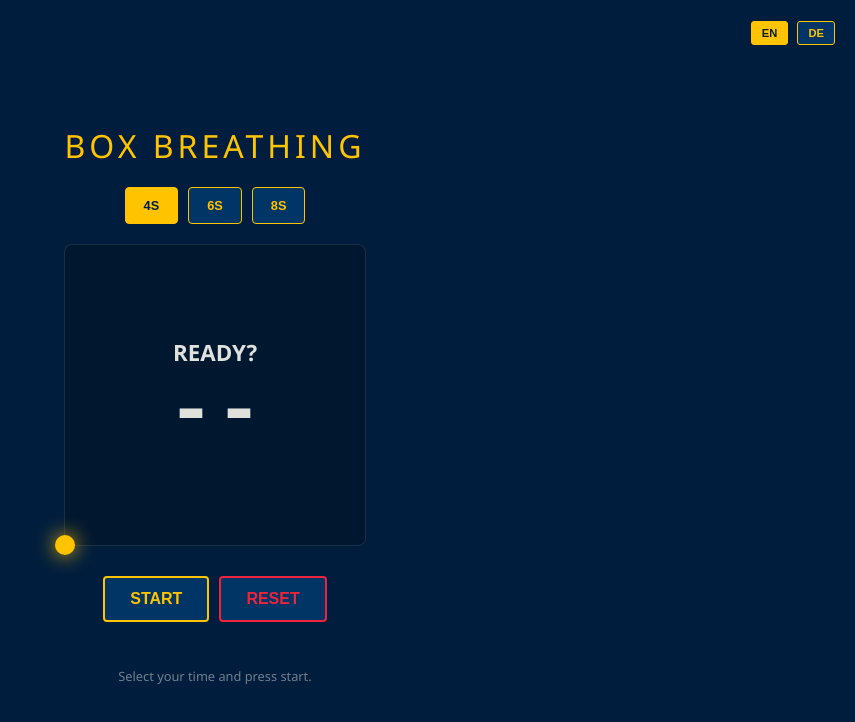
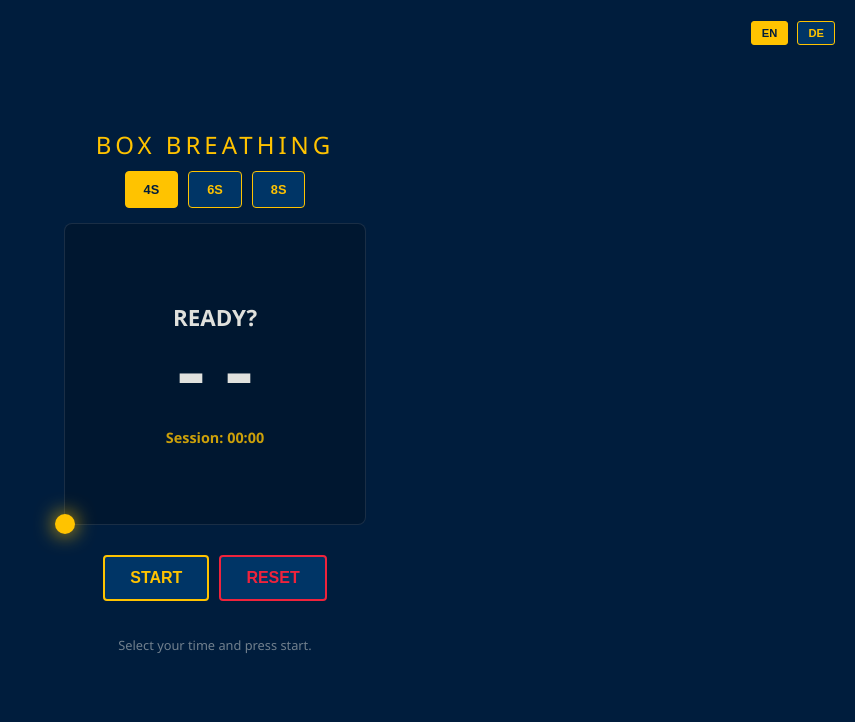
Before and after one commit to klamest190/navybreathing, a plain HTML site: page index.html in a window 1280 px wide. Both pictures are taken after a click on the button "RESET". Shown: the whole page, without its empty margins (425-1280 px from the left). Drawn offline with Linux system fonts and the light colour scheme.

Commit message:
Timer implemented

```diff
--- a/index.html
+++ b/index.html
@@ -14,7 +14,6 @@
         --seal-accent: #003566;
         --text-light: #e0e1dd;
         --danger: #ef233c;
-        --success: #00ffcc;
       }
 
       body {
@@ -30,11 +29,11 @@
         overflow: hidden;
       }
 
-      /* Language Switch */
       .lang-switch {
         position: absolute;
         top: 20px;
         right: 20px;
+        z-index: 100;
       }
 
       .lang-switch button {
@@ -45,17 +44,18 @@
       }
 
       h1 {
-        margin-bottom: 20px;
+        margin-bottom: 10px;
         font-weight: 300;
         letter-spacing: 4px;
         color: var(--seal-gold);
         text-transform: uppercase;
         text-align: center;
+        font-size: 1.5rem;
       }
 
       .settings,
       .controls {
-        margin-bottom: 20px;
+        margin-bottom: 15px;
         display: flex;
         gap: 10px;
       }
@@ -77,18 +77,15 @@
         background: var(--seal-gold);
         color: var(--seal-blue);
       }
-
       button.active {
         background: var(--seal-gold);
         color: var(--seal-blue);
       }
-
       button.btn-main {
         padding: 12px 25px;
         font-size: 1rem;
         border-width: 2px;
       }
-
       button.btn-reset {
         border-color: var(--danger);
         color: var(--danger);
@@ -122,7 +119,6 @@
         text-align: center;
         pointer-events: none;
       }
-
       #phase-text {
         font-size: 1.4rem;
         font-weight: bold;
@@ -131,31 +127,26 @@
         display: block;
         min-height: 1.6rem;
       }
-
       #timer {
         font-size: 5rem;
         font-family: monospace;
         font-weight: bold;
         line-height: 1;
       }
-
+      .total-time-display {
+        margin-top: 10px;
+        font-size: 0.9rem;
+        color: var(--seal-gold);
+        font-weight: bold;
+        opacity: 0.8;
+      }
       .info-text {
-        margin-top: 25px;
+        margin-top: 20px;
         font-size: 0.8rem;
         opacity: 0.5;
         max-width: 280px;
         text-align: center;
-      }
-
-      /* Visitor Counter Styling */
-      .counter {
-        position: absolute;
-        bottom: 10px;
-        opacity: 0.4;
-        transition: opacity 0.3s;
-      }
-      .counter:hover {
-        opacity: 1;
+        min-height: 2.4rem;
       }
     </style>
   </head>
@@ -178,6 +169,9 @@
       <div class="instruction-container">
         <span id="phase-text">Ready?</span>
         <div id="timer">--</div>
+        <div class="total-time-display" id="total-time-label">
+          Session: 00:00
+        </div>
       </div>
     </div>
 
@@ -203,28 +197,34 @@
       let timeLeft = 0;
       let isRunning = false;
       let timerInterval;
+      let totalSeconds = 0;
 
       const translations = {
         en: {
           title: "Box Breathing",
           ready: "Ready?",
           start: "Start",
-          stop: "Stop",
+          pause: "Pause",
           reset: "Reset",
           resume: "Resume",
-          status: "Select your time and press start.",
-          running: "Focus on the gold dot...",
+          session: "Session: ",
+          statusDefault: "Select your time and press start.",
+          statusRunning:
+            "Focus on the gold dot. Breathe in and out as indicated.",
+          statusPaused: "Exercise paused. Press resume to continue.",
           phases: ["Inhale", "Hold (Full)", "Exhale", "Hold (Empty)"],
         },
         de: {
           title: "Box-Atmung",
           ready: "Bereit?",
           start: "Start",
-          stop: "Stopp",
+          pause: "Pause",
           reset: "Reset",
           resume: "Weiter",
-          status: "Wähle die Zeit und drücke Start.",
-          running: "Fokussiere den gelben Punkt...",
+          session: "Sitzung: ",
+          statusDefault: "Wähle deine Zeit und drücke Start.",
+          statusRunning: "Fokussiere den gelben Punkt. Atme wie vorgegeben.",
+          statusPaused: "Übung pausiert. Drücke Weiter zum Fortfahren.",
           phases: ["Einatmen", "Halten (Voll)", "Ausatmen", "Halten (Leer)"],
         },
       };
@@ -236,6 +236,20 @@
       const resetBtn = document.getElementById("resetBtn");
       const statusMsg = document.getElementById("status-msg");
       const titleEl = document.getElementById("title");
+      const totalTimeDisplay = document.getElementById("total-time-label");
+
+      function formatTotalTime(s) {
+        const mins = Math.floor(s / 60);
+        const secs = s % 60;
+        return `${mins.toString().padStart(2, "0")}:${secs.toString().padStart(2, "0")}`;
+      }
+
+      function updateStatusText() {
+        const t = translations[currentLang];
+        if (currentPhase === -1) statusMsg.innerText = t.statusDefault;
+        else if (isRunning) statusMsg.innerText = t.statusRunning;
+        else statusMsg.innerText = t.statusPaused;
+      }
 
       function setLanguage(lang) {
         currentLang = lang;
@@ -246,23 +260,24 @@
           .getElementById("lang-de")
           .classList.toggle("active", lang === "de");
 
-        // UI Texte anpassen
         const t = translations[lang];
         titleEl.innerText = t.title;
         resetBtn.innerText = t.reset;
+        totalTimeDisplay.innerText = t.session + formatTotalTime(totalSeconds);
 
         if (!isRunning) {
           if (currentPhase === -1) {
             phaseText.innerText = t.ready;
             startStopBtn.innerText = t.start;
-            statusMsg.innerText = t.status;
           } else {
             startStopBtn.innerText = t.resume;
+            phaseText.innerText = t.phases[currentPhase];
           }
         } else {
-          startStopBtn.innerText = t.stop;
+          startStopBtn.innerText = t.pause;
           phaseText.innerText = t.phases[currentPhase];
         }
+        updateStatusText();
       }
 
       function setBoxTime(s) {
@@ -282,38 +297,43 @@
       function startExercise() {
         isRunning = true;
         const t = translations[currentLang];
-        startStopBtn.innerText = t.stop;
+        startStopBtn.innerText = t.pause;
         startStopBtn.style.color = "var(--danger)";
-        statusMsg.innerText = t.running;
 
         if (currentPhase === -1) {
           currentPhase = 0;
           timeLeft = boxTime;
         }
+        updateStatusText();
         runCycle();
       }
 
       function stopExercise() {
         isRunning = false;
-        startStopBtn.innerText = translations[currentLang].resume;
+        const t = translations[currentLang];
+        startStopBtn.innerText = t.resume;
         startStopBtn.style.color = "var(--seal-gold)";
         clearInterval(timerInterval);
+
         const computedStyle = window.getComputedStyle(dot);
         dot.style.top = computedStyle.top;
         dot.style.left = computedStyle.left;
         dot.style.transition = "none";
+        updateStatusText();
       }
 
       function resetExercise() {
         stopExercise();
         currentPhase = -1;
         timeLeft = boxTime;
+        totalSeconds = 0;
         const t = translations[currentLang];
         startStopBtn.innerText = t.start;
         phaseText.innerText = t.ready;
         phaseText.style.color = "var(--text-light)";
         timerDisplay.innerText = "--";
-        statusMsg.innerText = t.status;
+        totalTimeDisplay.innerText = t.session + "00:00";
+        updateStatusText();
 
         dot.style.transition = "none";
         dot.style.left = "-10px";
@@ -330,11 +350,15 @@
         ];
         timerDisplay.innerText = timeLeft;
 
-        moveDot();
+        moveDot(timeLeft);
 
         timerInterval = setInterval(() => {
           timeLeft--;
+          totalSeconds++;
           timerDisplay.innerText = timeLeft;
+          totalTimeDisplay.innerText =
+            translations[currentLang].session + formatTotalTime(totalSeconds);
+
           if (timeLeft <= 0) {
             clearInterval(timerInterval);
             currentPhase = (currentPhase + 1) % 4;
@@ -344,32 +368,31 @@
         }, 1000);
       }
 
-      function moveDot() {
-        dot.style.transition = `all ${boxTime}s linear`;
+      function moveDot(duration) {
+        dot.style.transition = `all ${duration}s linear`;
         const size = 300;
         const offset = -10;
+
         switch (currentPhase) {
           case 0:
+            dot.style.top = offset + "px";
+            dot.style.left = offset + "px";
+            break;
+          case 1:
+            dot.style.left = size + offset + "px";
+            dot.style.top = offset + "px";
+            break;
+          case 2:
+            dot.style.top = size + offset + "px";
+            dot.style.left = size + offset + "px";
+            break;
+          case 3:
             dot.style.left = offset + "px";
             dot.style.top = size + offset + "px";
-            setTimeout(() => (dot.style.top = offset + "px"), 20);
-            break;
-          case 1:
-            dot.style.top = offset + "px";
-            dot.style.left = size + offset + "px";
-            break;
-          case 2:
-            dot.style.left = size + offset + "px";
-            dot.style.top = size + offset + "px";
-            break;
-          case 3:
-            dot.style.top = size + offset + "px";
-            dot.style.left = offset + "px";
             break;
         }
       }
 
-      // Initial Start
       setLanguage("en");
     </script>
   </body>
```
